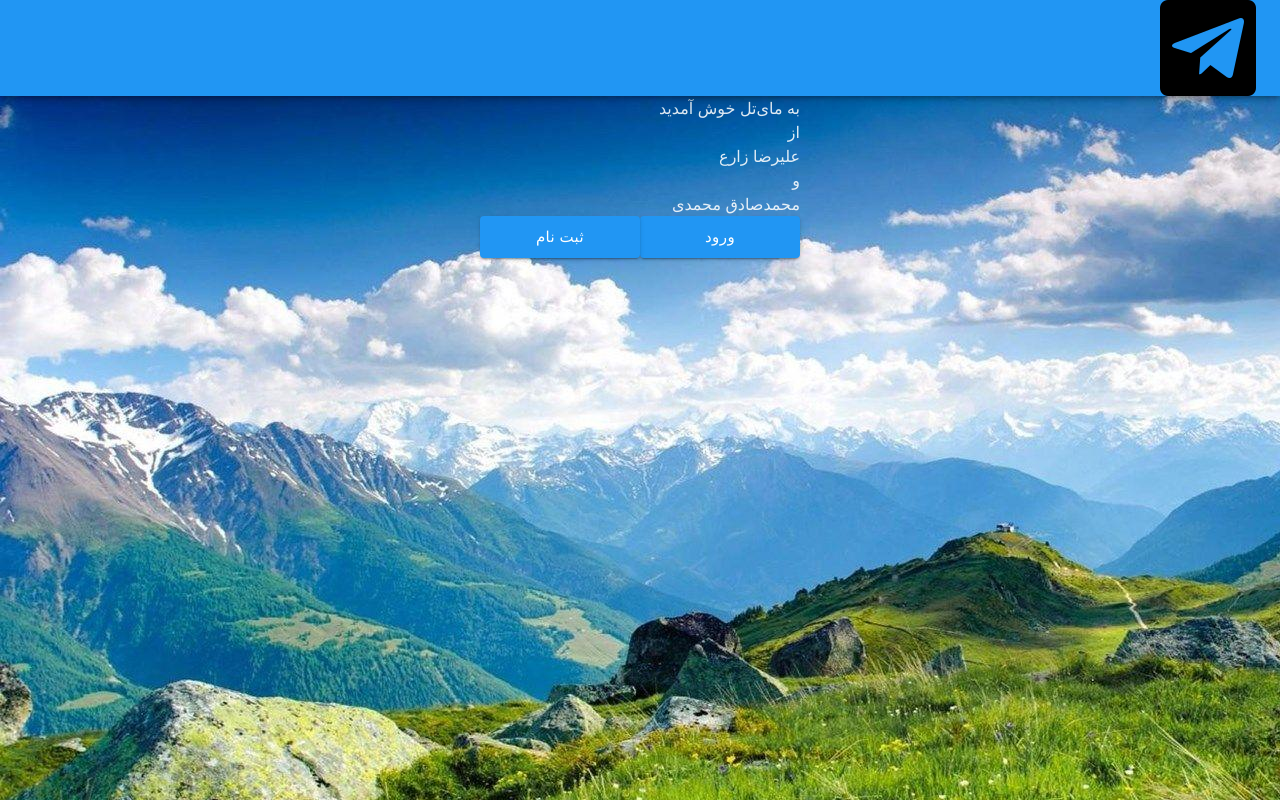
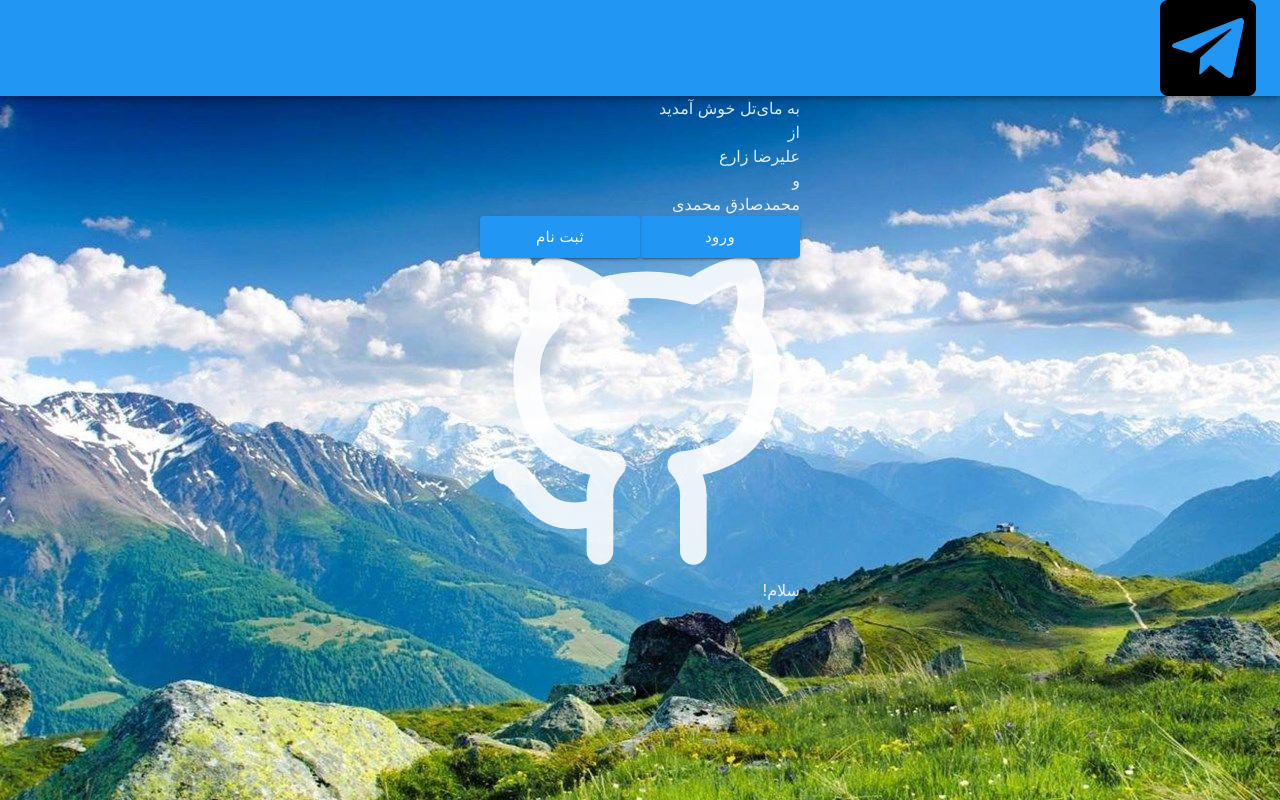
Before and after one commit to azare242/TelegramClone, a React (Vite) app in the folder frontend/: page / in a window 1280 px wide. Built offline with nearby package versions, Linux system fonts and the light colour scheme.

Commit message:
feat: add github repo link

```diff
--- a/frontend/src/App.tsx
+++ b/frontend/src/App.tsx
@@ -15,6 +15,7 @@ function App() {
             <Navbar />
             <AppRoutes />
 
+
           </ApiProvider>
         </ThemeProvider>
       </LanguageProvider>
--- /dev/null
+++ b/frontend/src/Components/Github/GithubLink.tsx
@@ -0,0 +1,42 @@
+import React from "react";
+import { Link } from "react-router-dom";
+import { useLanguage } from "../../Config/Languages/useLanguage";
+import { LanguageConfig } from "../../Config/Languages/LanguageProvider";
+import { BottomNavigation } from '@mui/material';
+const GithubLink = () => {
+
+  const { language, FA, EN } = useLanguage();
+  const languageConfig = React.useMemo<LanguageConfig>((): LanguageConfig => {
+    if (language === "FA") return FA as LanguageConfig;
+    else return EN as LanguageConfig;
+  }, [EN, FA, language]);
+  return (
+    <div className="group relative">
+      <Link to="https://github.com/azare242/TelegramClone">
+        <svg
+          stroke-linejoin="round"
+          stroke-linecap="round"
+          stroke-width="2"
+          stroke="currentColor"
+          fill="none"
+          viewBox="0 0 24 24"
+          className="w-8 hover:scale-125 duration-200 hover:stroke-blue-500"
+        >
+          <path d="M9 19c-5 1.5-5-2.5-7-3m14 6v-3.87a3.37 3.37 0 0 0-.94-2.61c3.14-.35 6.44-1.54 6.44-7A5.44 5.44 0 0 0 20 4.77 5.07 5.07 0 0 0 19.91 1S18.73.65 16 2.48a13.38 13.38 0 0 0-7 0C6.27.65 5.09 1 5.09 1A5.07 5.07 0 0 0 5 4.77a5.44 5.44 0 0 0-1.5 3.78c0 5.42 3.3 6.61 6.44 7A3.37 3.37 0 0 0 9 18.13V22"></path>
+        </svg>
+      </Link>
+      <span
+        className="absolute -top-14 left-[50%] -translate-x-[50%]
+  z-20 origin-left scale-0 px-3 rounded-lg border
+  border-gray-300 bg-black py-2 text-sm font-bold
+  shadow-md transition-all duration-300 ease-in-out
+  group-hover:scale-100"
+      >
+        {languageConfig.hello}
+        <span></span>
+      </span>
+    </div>
+  );
+};
+
+export default GithubLink;
--- a/frontend/src/Config/Languages/LanguageProvider.tsx
+++ b/frontend/src/Config/Languages/LanguageProvider.tsx
@@ -3,6 +3,7 @@ interface PropsInfo {
   children: React.ReactNode;
 }
 export interface LanguageConfig {
+  hello: string;
   login: string;
   signup: string;
   forgotPassword: string;
@@ -27,7 +28,7 @@ export interface LanguageConfig {
     loginError: string,
     registerSuccess: string,
     registerError: string,
-  },
+  };
   forms: {
     username: string,
     password: string,
@@ -41,13 +42,15 @@ export interface LanguageConfig {
       phone: string,
       passwordMissMatch: string,
     }
-  },
-  notFound: string,
-  fourOFour: string
+  };
+  notFound: string;
+  fourOFour: string;
+
 }
 export const LanguageProvider = ({ children }: PropsInfo) => {
   const [language, setLanguage] = React.useState<"FA" | "EN">("FA");
   const FA: LanguageConfig = {
+    hello: "سلام!",
     login: "ورود",
     signup: "ثبت نام",
     forgotPassword: "فراموشی رمزعبور",
@@ -92,6 +95,7 @@ export const LanguageProvider = ({ children }: PropsInfo) => {
   };
 
   const EN: LanguageConfig = {
+    hello: "Hi!",
     login: "login",
     signup: "Register",
     forgotPassword: "Forgot Password",
--- a/frontend/src/Pages/Home.tsx
+++ b/frontend/src/Pages/Home.tsx
@@ -6,6 +6,7 @@ import { useAPI } from "../Actions/API/useAPI";
 import React from "react";
 import { LanguageConfig } from "../Config/Languages/LanguageProvider";
 import { useLanguage } from "../Config/Languages/useLanguage";
+import GithubLink from "../Components/Github/GithubLink";
 
 const HomePage = () => {
   const {language, FA, EN} = useLanguage();
@@ -34,7 +35,9 @@ const HomePage = () => {
         <Button variant="contained" size={`large`} sx={{width: "10rem"}}> {languageConfig.signup} </Button>
       </Link>
     </div>
-
+    <div className="mt-5">
+      <GithubLink/>
+    </div>
     <Snackbar
       open={login_error}
       autoHideDuration={5000}
```
